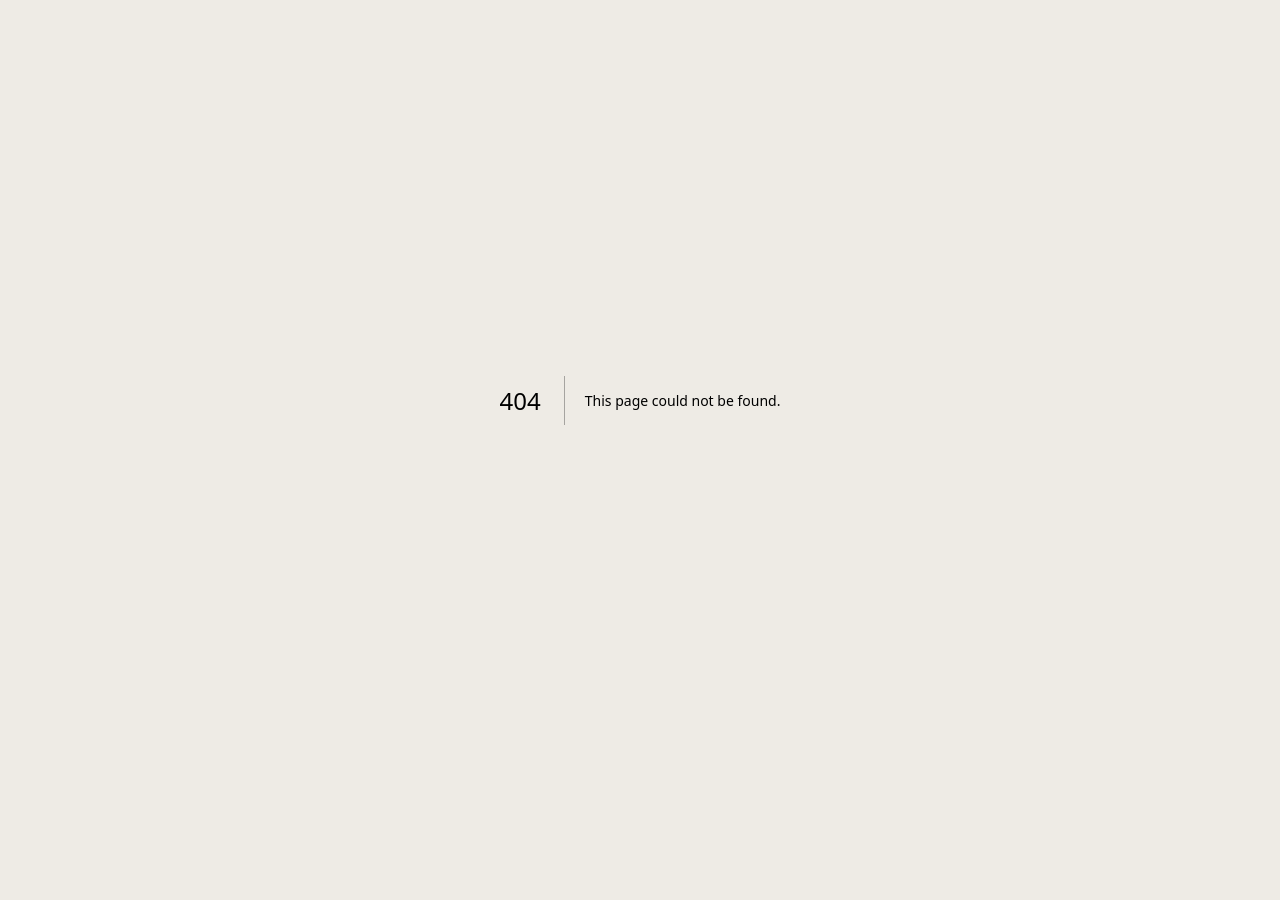
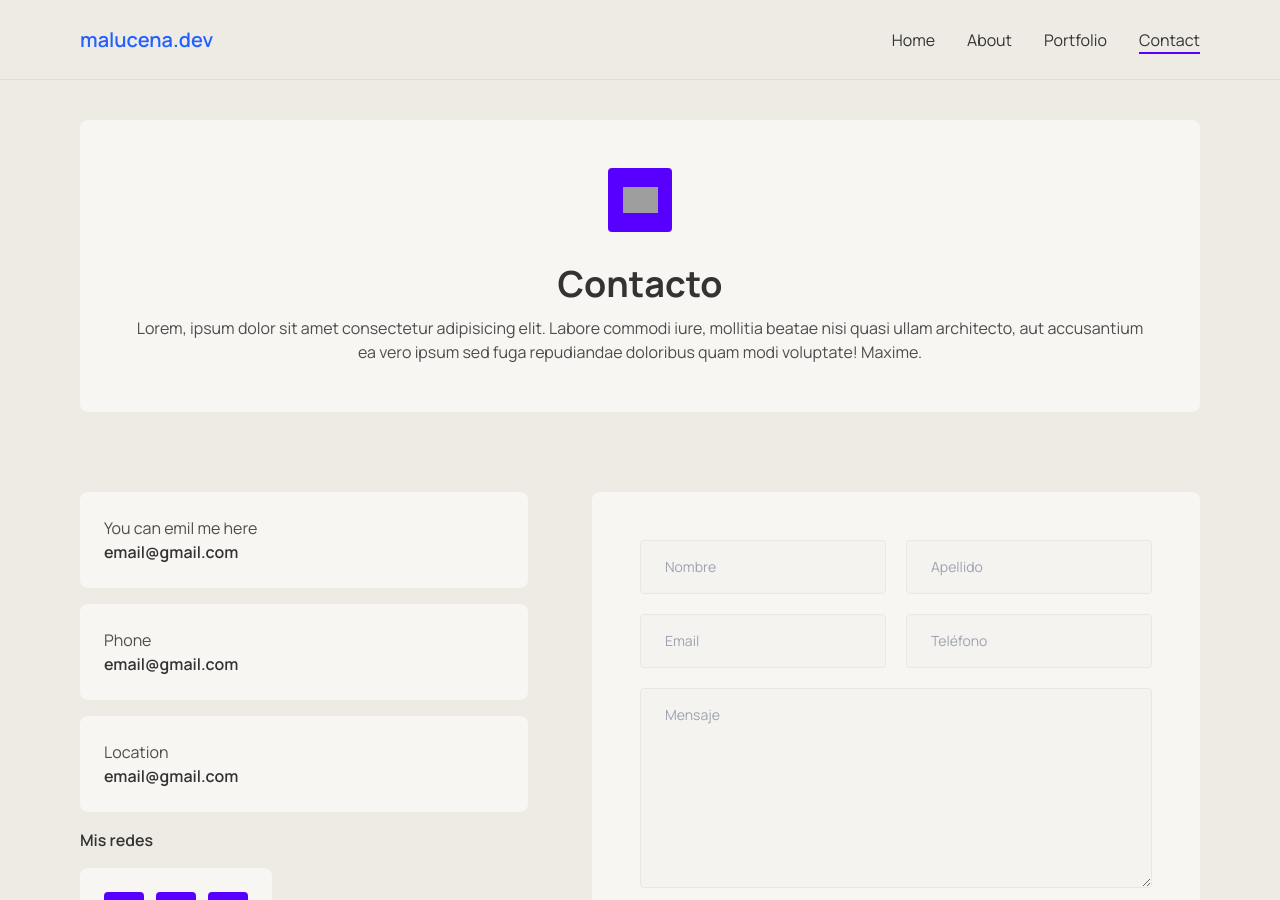
Before and after one commit to m4lucen4/portfolio, a Next.js app: page /contact in a window 1280 px wide. Before the commit this address had no page. Shown: the top 900 px of the page. Before the commit the page ends 800 px from the top, so only its background shows below. Built offline with nearby package versions, Linux system fonts and the light colour scheme; grey boxes are pictures that could not be loaded.

Commit message:
feat: new page contact

```diff
--- /dev/null
+++ b/app/(root)/contact/page.tsx
@@ -0,0 +1,87 @@
+import { socialLinks } from '@/constants';
+import { Metadata } from 'next';
+import Image from 'next/image';
+import React from 'react';
+
+export const metadata: Metadata = {
+  title: 'Contacto - Miguel Ángel Lucena',
+};
+
+const page = () => {
+  return (
+    <>
+      <section className="max-width section-padding">
+        <div className="box text-center flex flex-col items-center gap-3">
+          <div className="w-16 h-16 rounded bg-purple flex items-center justify-center flex-shrink-0 mb-5">
+            <Image
+              src={'/icons/stars.svg'}
+              width={35}
+              height={35}
+              alt="Stars"
+            />
+          </div>
+          <h2 className="text-grey-700">Contacto</h2>
+          <p className="text-grey-600">
+            Lorem, ipsum dolor sit amet consectetur adipisicing elit. Labore
+            commodi iure, mollitia beatae nisi quasi ullam architecto, aut
+            accusantium ea vero ipsum sed fuga repudiandae doloribus quam modi
+            voluptate! Maxime.
+          </p>
+        </div>
+      </section>
+      <section className="max-width section-padding flex max-tablet:flex-col gap-16">
+        <div className="tablet:max-w-md w-full">
+          <div className="space-y-4">
+            <div className="box !p-6">
+              <p className="text-grey-600">You can emil me here</p>
+              <h6 className="text-grey-700">email@gmail.com</h6>
+            </div>
+            <div className="box !p-6">
+              <p className="text-grey-600">Phone</p>
+              <h6 className="text-grey-700">email@gmail.com</h6>
+            </div>
+            <div className="box !p-6">
+              <p className="text-grey-600">Location</p>
+              <h6 className="text-grey-700">email@gmail.com</h6>
+            </div>
+            <h6 className="mt-10 mb-3 text-grey-700 max-tablet:text-center">
+              Mis redes
+            </h6>
+            <div className="flex gap-3 box !p-6 w-max max-tablet:mx-auto">
+              {socialLinks.map((link, index) => (
+                <a
+                  key={index}
+                  href={link.url}
+                  className="w-10 h-10 bg-purple text-peach flex items-center justify-center rounded"
+                >
+                  <link.icon strokeWidth={0} fill="currentColor" />
+                </a>
+              ))}
+            </div>
+          </div>
+        </div>
+        <div className="box w-full">
+          <form action="" className="space-y-5">
+            <div className="flex gap-5 max-tablet:flex-col">
+              <input type="text" placeholder="Nombre" />
+              <input type="text" placeholder="Apellido" />
+            </div>
+            <div className="flex gap-5 max-tablet:flex-col">
+              <input type="email" placeholder="Email" />
+              <input type="number" placeholder="Teléfono" />
+            </div>
+            <textarea
+              placeholder="Mensaje"
+              className="min-h-[200px]"
+            ></textarea>
+            <button type="submit" className="btn btn-primary">
+              Enviar
+            </button>
+          </form>
+        </div>
+      </section>
+    </>
+  );
+};
+
+export default page;
--- a/app/(root)/portfolio/page.tsx
+++ b/app/(root)/portfolio/page.tsx
@@ -2,6 +2,11 @@
 import React from 'react';
 import PortfolioSection from './components/PortfolioSection';
 import { portfolios } from '@/constants';
+import { Metadata } from 'next';
+
+export const metadata: Metadata = {
+  title: 'Portfolio - Miguel Ángel Lucena',
+};
 
 const page = () => {
   return (
```
